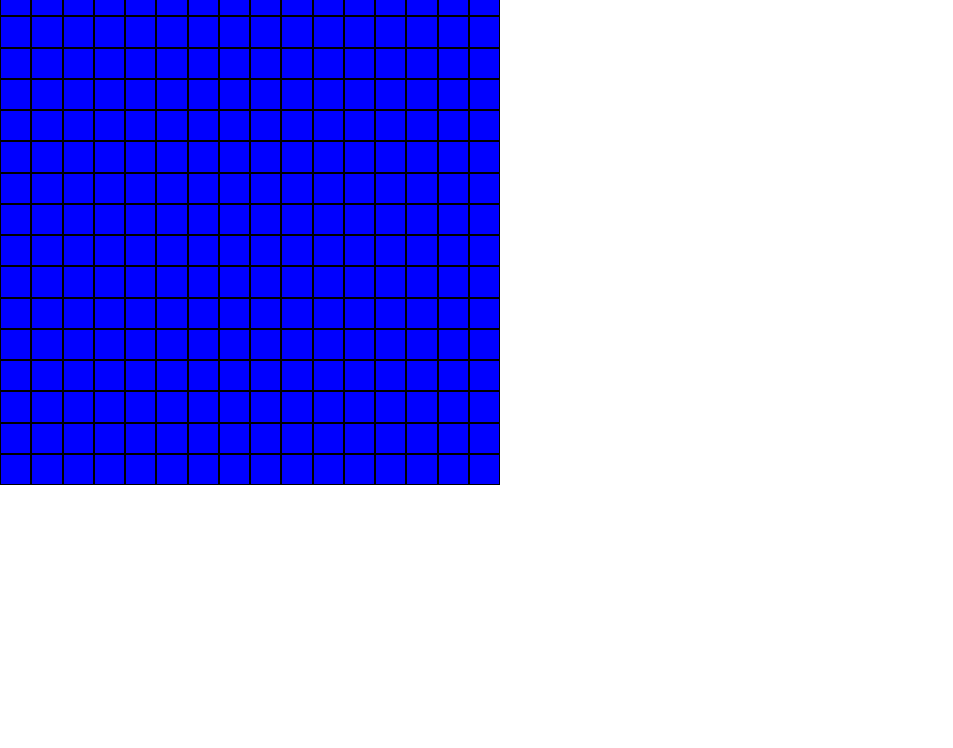
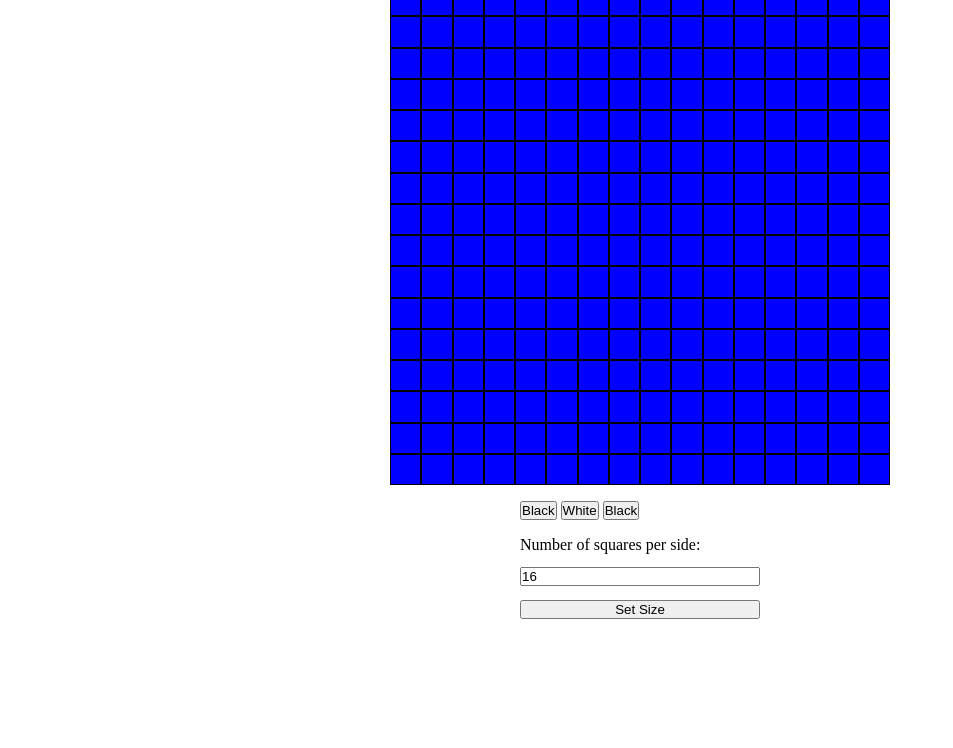
Before and after one commit to Sean-Thomo/odin-etch-a-sketch, a plain HTML site: page index.html in a window 1280 px wide. Shown: the part 52-800 px from the top of the page, without its empty margins (0-953 px from the left). Drawn offline with Linux system fonts and the light colour scheme.

```diff
--- a/css/style.css
+++ b/css/style.css
@@ -9,3 +9,22 @@
   height: 500px;
   width: 500px;
 }
+
+.container{
+  display: flex;
+}
+
+.container .content{
+  margin: auto;
+}
+
+.customize{
+  display: flex;
+  flex-direction: column;
+  width: 15em;
+  margin: auto;
+}
+
+.customize > * {
+  margin-top: 1em;
+}
--- a/index.html
+++ b/index.html
@@ -11,12 +11,24 @@
 <body>
   <main>
     <div class="container">
-      <h1>Sketch Pad</h1>
-      <div class="grid" id="grid">
+      <div class="content">
+        <h1>Sketch Pad</h1>
+        <div class="grid" id="grid">
+        </div>
+        <div class="customize">
+          <div class="buttons">
+            <button class="btn" onclick="changeColor('black')">Black</button>
+            <button class="btn" onclick="changeColor('white')">White</button>
+            <button class="btn" onclick="changeColor('random')">Black</button>
+          </div>
+          <label for="squares">Number of squares per side: </label>
+          <input class="input-size" type="number" value="16" onchange="changeSize(this.value)">
+          <button id="setSize">Set Size</button>
+        </div>
+
       </div>
     </div>
   </main>
 
-
 </body>
 </html>
```
